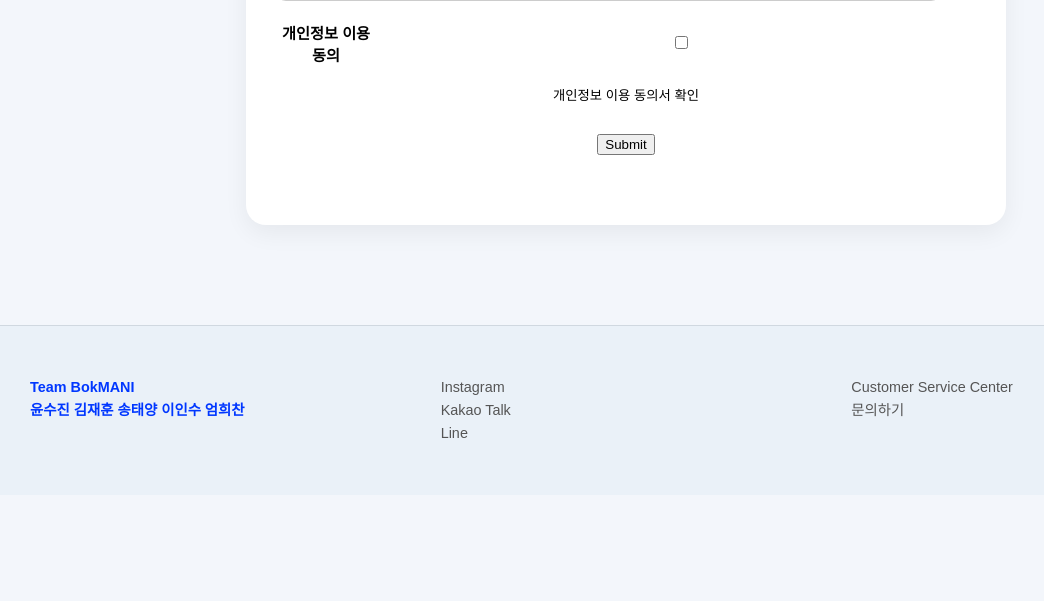
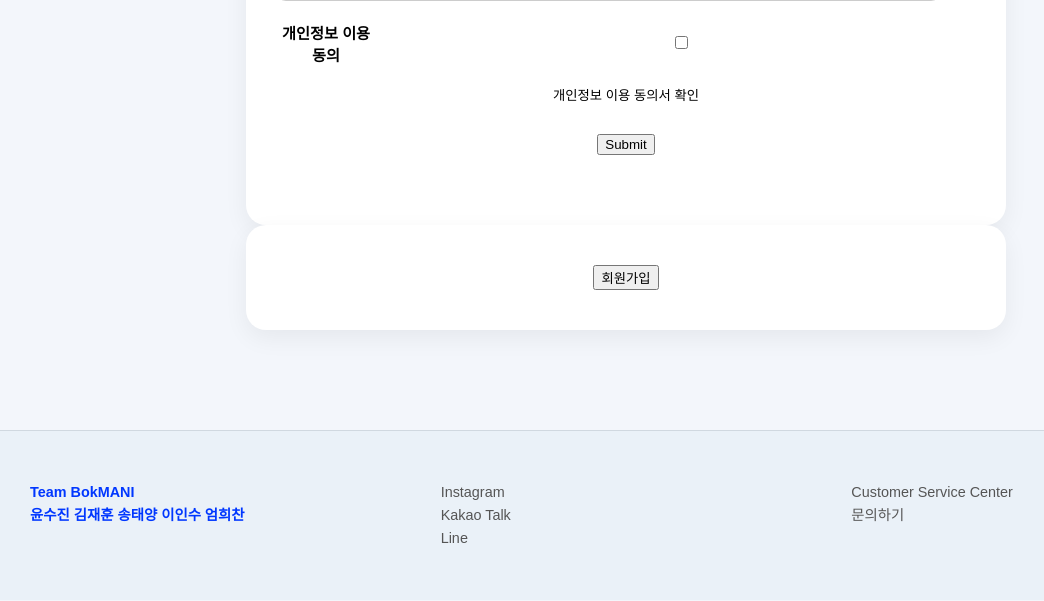
Before and after one commit to OpenSource-SW-Project-2025-1/Project001, a Django app: page /accounts/signup/ in a window 1280 px wide. Shown: the part 1339-1940 px from the top of the page, without its empty margins (14-1058 px from the left). Before the commit the page ends 1835 px from the top, so only its background shows below. Run offline with Django 4.2, Linux system fonts and the light colour scheme; some web fonts are replaced.

Commit message:
회원가입페이지 회원가입 버튼 추가. 조건 확인은 추후에 필요
Signed-off-by: Lee <insoo10201020@gmail.com>

```diff
--- a/templates/accounts/signup.html
+++ b/templates/accounts/signup.html
@@ -287,5 +287,10 @@
                 </script>
             </div>
         </form>
+        <form method="POST" action="{% url 'signup' %}" class="signup-form">
+            {% csrf_token %}
+            <!-- 기존 입력 필드들 -->
+            <button type="submit" class="submit-btn">회원가입</button>
+        </form>
     </main>
 {% endblock %}
```
